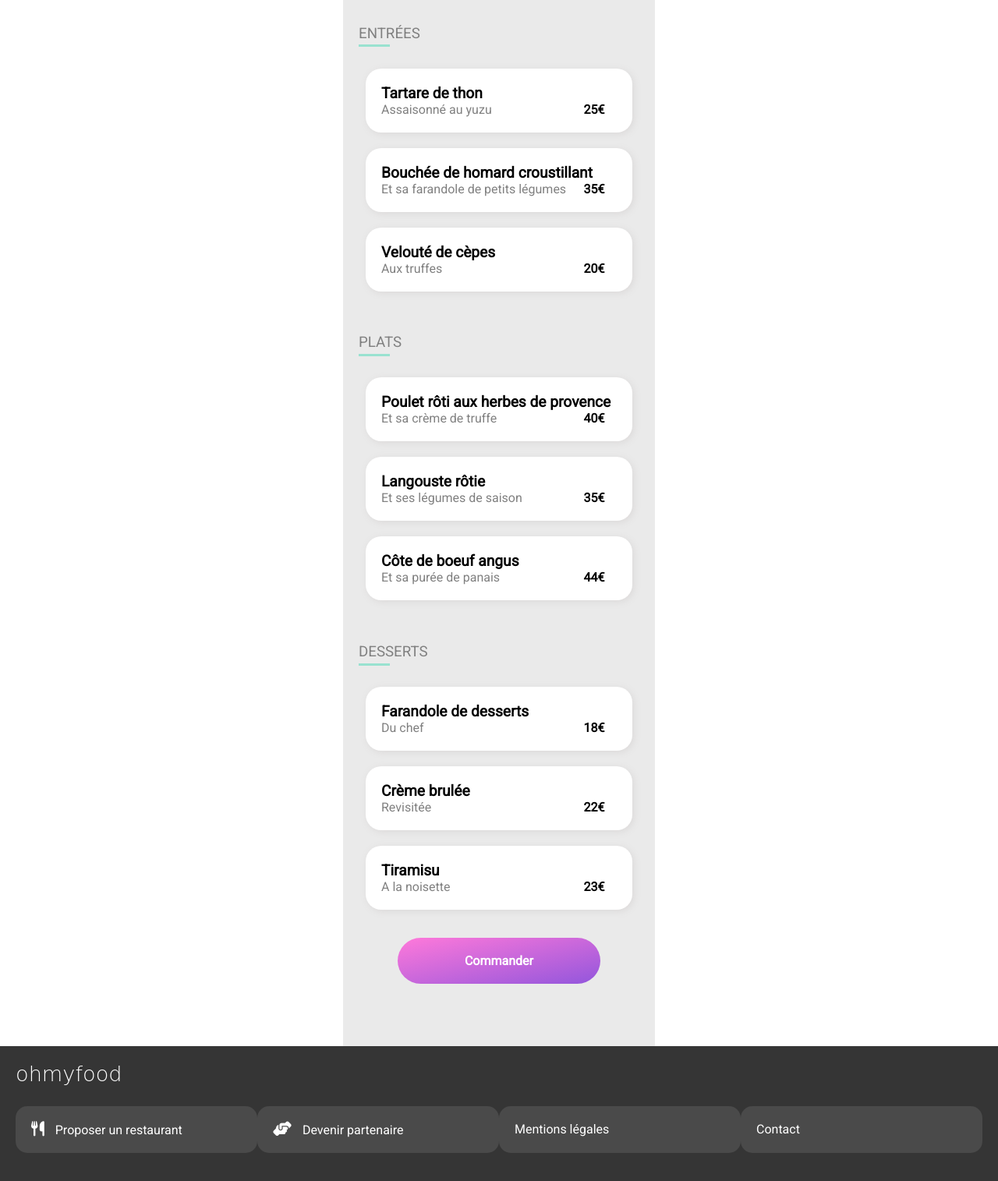
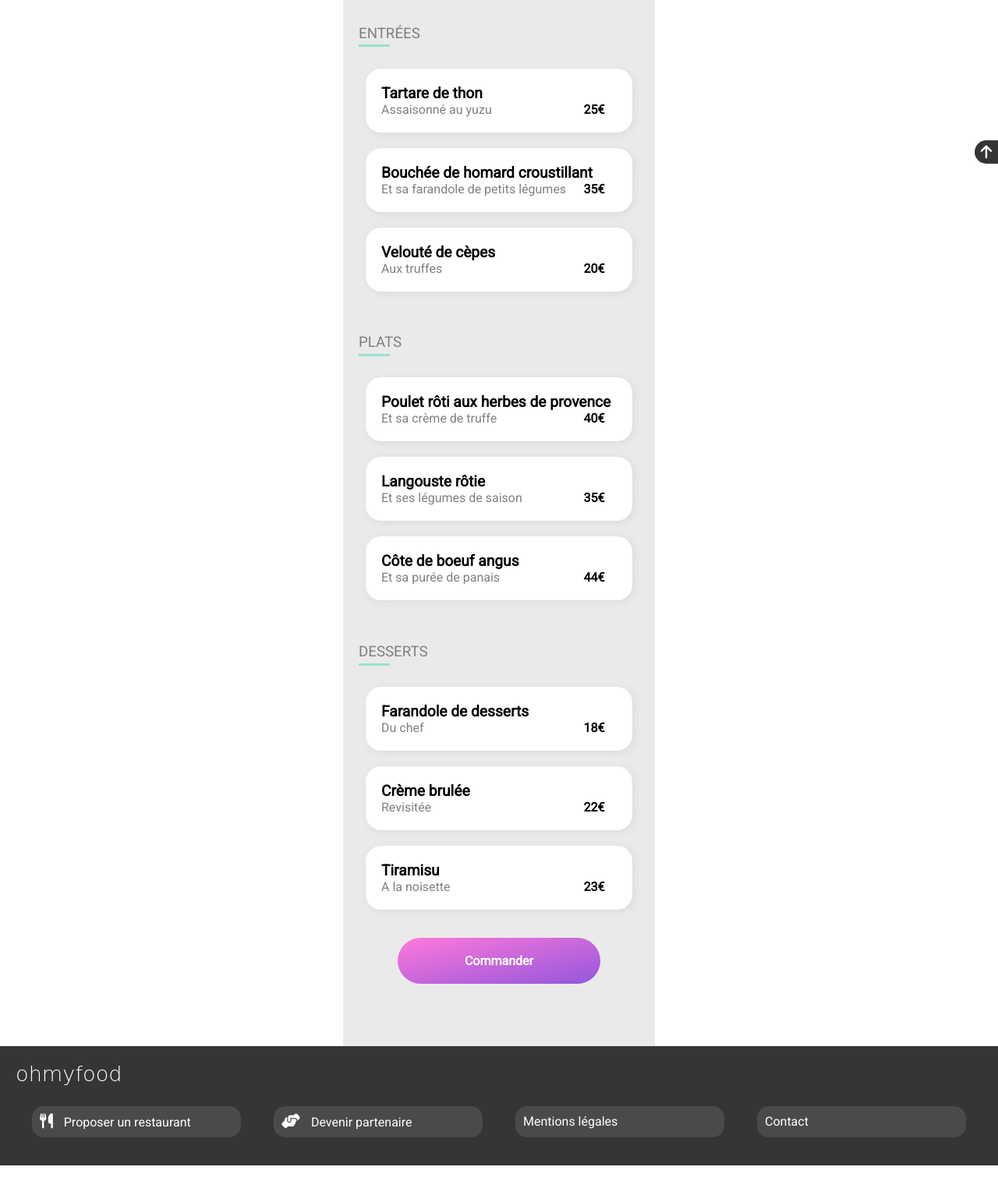
Before and after one commit to Djoghlal/MickaelDjoghlal_3_19102020, a website: page pages/delices.html in a window 1280 px wide. Shown: the part 370-1885 px from the top of the page at 78% size. Drawn offline with Linux system fonts and the light colour scheme; a web font is replaced by a local one.

Commit message:
2020-11-11 (V1)

```diff
--- a/pages/delices.html
+++ b/pages/delices.html
@@ -11,6 +11,10 @@
     <title>OCC Projet 3 - Le délice des sens</title>
 </head>
 <body>
+    <span id="top"></span>
+    <div class="arrow-top">
+        <a href="#top"><i class="fas fa-arrow-up"></i></a>
+    </div>
     <header>
         <a href="../index.html"><i class="fas fa-arrow-left header__back"></i></a>
         <h1>ohmyfood</h1>
--- a/public/css/desktop.css
+++ b/public/css/desktop.css
@@ -3,12 +3,13 @@
 	justify-content: center;
 	align-items: center;
 	position: fixed;
-	bottom: 200px;
-	width: 50px;
-	height: 50px;
-	font-size: 2em;
+	bottom: 220px;
+	right: 0;
+	width: 30px;
+	height: 30px;
+	font-size: 1.2em;
 	background: #353535;
-	border-radius: 0 20px 20px 0;
+	border-radius: 20px 0 0 20px;
 }
 
 .arrow-top a {
@@ -43,9 +44,9 @@ footer ul {
 }
 
 footer li {
-	width: 300px;
-	padding: 20px;
-	/* box-shadow: 5px 5px 10px #EAEAEA; */
+	width: 20%;
+	padding: 10px;
+	margin: 0 10px 0 0;
 	border-radius: 15px;
 	background: rgba(255, 255, 255, .1);
 }
--- a/sass/main.scss
+++ b/sass/main.scss
@@ -7,8 +7,8 @@ body {
     @include secondary-font;
 
     .loading-spinner {
-        position: absolute;
-        z-index: 1;
+        position: fixed;
+        z-index: 2;
         top: 0;
         right: 0;
         bottom: 0;
```
Also changed, not shown: pages/french.html (+4 -0 lines), pages/note.html (+4 -0 lines), pages/palette.html (+4 -0 lines), public/css/style.css, 1 other file.
